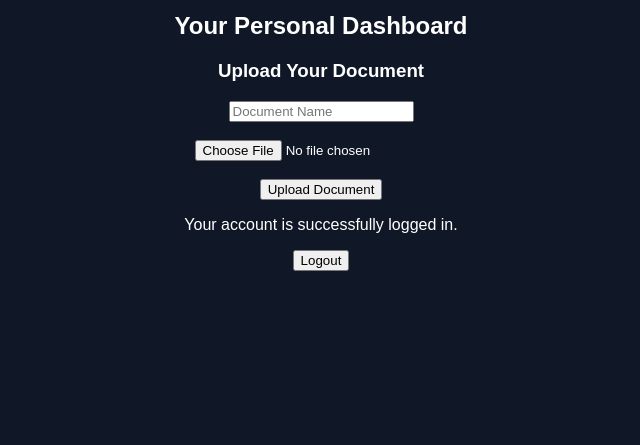
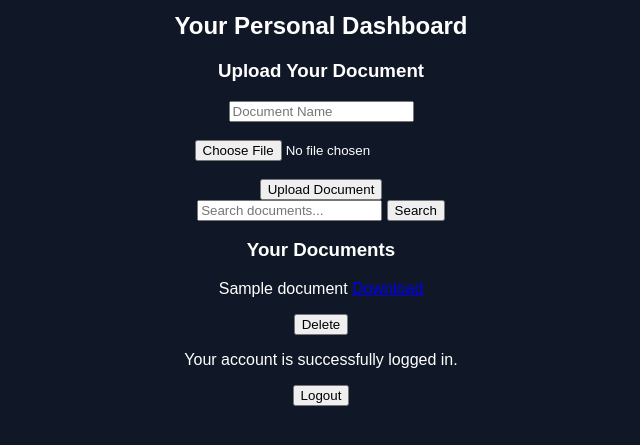
Before and after one commit to vempatisaisnehapriya-cyber/Trust-vault, a Django app: page /dashboard/ in a window 1280 px wide. Shown: the part 176-621 px from the top of the page, without its empty margins (319-959 px from the left). Run offline with Django 5.2, Linux system fonts and the light colour scheme; a user stored in the database is signed in; tables that the repository leaves empty hold one stand-in row (values such as "Sample post").

Commit message:
Initial TrustVault project

```diff
--- a/trustvault/settings.py
+++ b/trustvault/settings.py
@@ -126,3 +126,5 @@ MAILERS = {
         'BACKEND': 'django.core.mail.backends.console.EmailBackend',
     },
 }
+MEDIA_URL = '/media/'
+MEDIA_ROOT = BASE_DIR / 'media'
--- a/trustvault/urls.py
+++ b/trustvault/urls.py
@@ -16,8 +16,13 @@ Including another URLconf
 """
 from django.contrib import admin
 from django.urls import path, include
+from django.conf import settings
+from django.conf.urls.static import static
 
 urlpatterns = [
     path('admin/', admin.site.urls),
     path('', include('vault.urls')),
 ]
+
+if settings.DEBUG:
+    urlpatterns += static(settings.MEDIA_URL, document_root=settings.MEDIA_ROOT)
--- a/vault/templates/vault/dashboard.html
+++ b/vault/templates/vault/dashboard.html
@@ -20,6 +20,24 @@
 
     <button type="submit">Upload Document</button>
 </form>
+<form method="GET" action="/dashboard/">
+    <input type="text" name="search" placeholder="Search documents...">
+    <button type="submit">Search</button>
+</form>
+    <h3>Your Documents</h3>
+
+{% for document in documents %}
+    <p>
+        {{ document.title }}
+        <a href="{{ document.file.url }}" download>Download</a>
+        <form method="POST" action="{% url 'delete_document' document.id %}">
+    {% csrf_token %}
+    <button type="submit">Delete</button>
+</form>
+    </p>
+{% empty %}
+    <p>No documents uploaded yet.</p>
+{% endfor %}
     <p>Your account is successfully logged in.</p>
     <a href="/logout/">
     <button>Logout</button>
--- a/vault/urls.py
+++ b/vault/urls.py
@@ -8,4 +8,5 @@ urlpatterns = [
     path('dashboard/', views.dashboard, name='dashboard'),
     path('logout/', views.logout, name='logout'),
     path('upload/', views.upload_document, name='upload_document'),
+    path('delete/<int:document_id>/', views.delete_document, name='delete_document'),
 ]
--- a/vault/views.py
+++ b/vault/views.py
@@ -51,8 +51,18 @@ def signup(request):
 
     return render(request, 'vault/signup.html')
 @login_required(login_url='login')
+@login_required(login_url='login')
 def dashboard(request):
-    return render(request, 'vault/dashboard.html')
+    search_query = request.GET.get('search')
+
+    documents = Document.objects.filter(user=request.user)
+
+    if search_query:
+        documents = documents.filter(title__icontains=search_query)
+
+    documents = documents.order_by('-uploaded_at')
+
+    return render(request, 'vault/dashboard.html', {'documents': documents})
 def logout(request):
     auth_logout(request)
     return redirect('home')
@@ -71,3 +81,14 @@ def upload_document(request):
             return redirect('dashboard')
 
     return redirect('dashboard')
+@login_required(login_url='login')
+def delete_document(request, document_id):
+    if request.method == 'POST':
+        document = Document.objects.get(
+            id=document_id,
+            user=request.user
+        )
+        document.file.delete()
+        document.delete()
+
+    return redirect('dashboard')
```
Also changed, not shown: db.sqlite3 (deleted), 1 other file.
